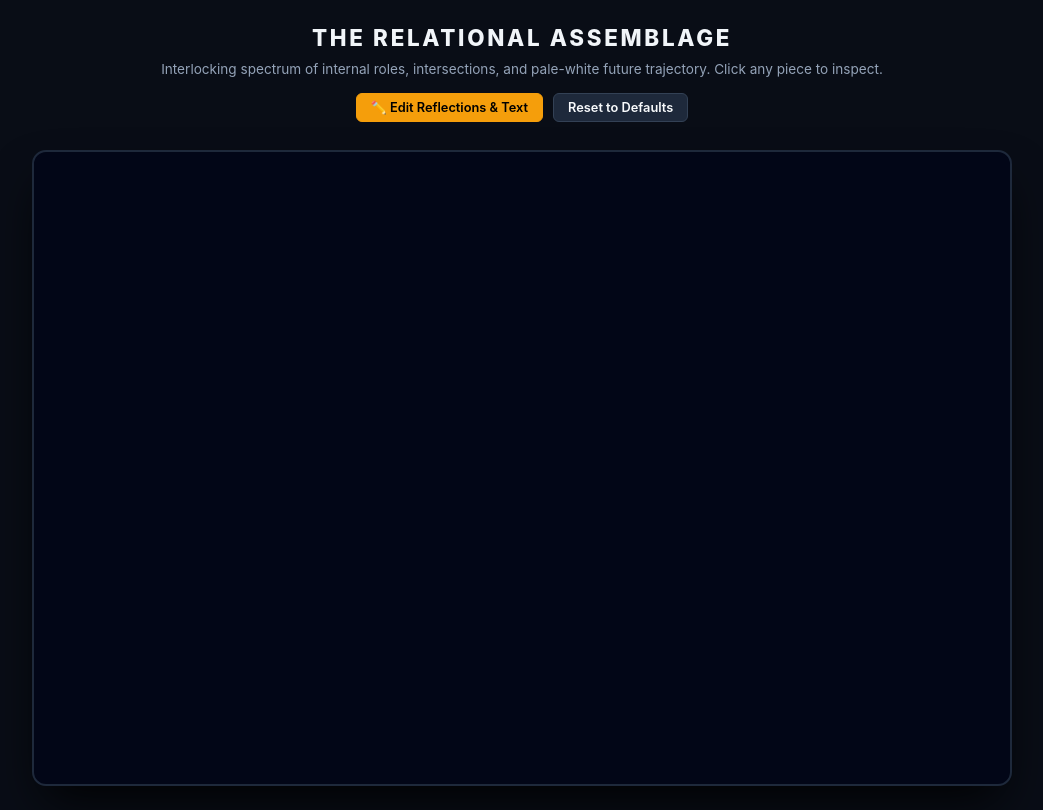
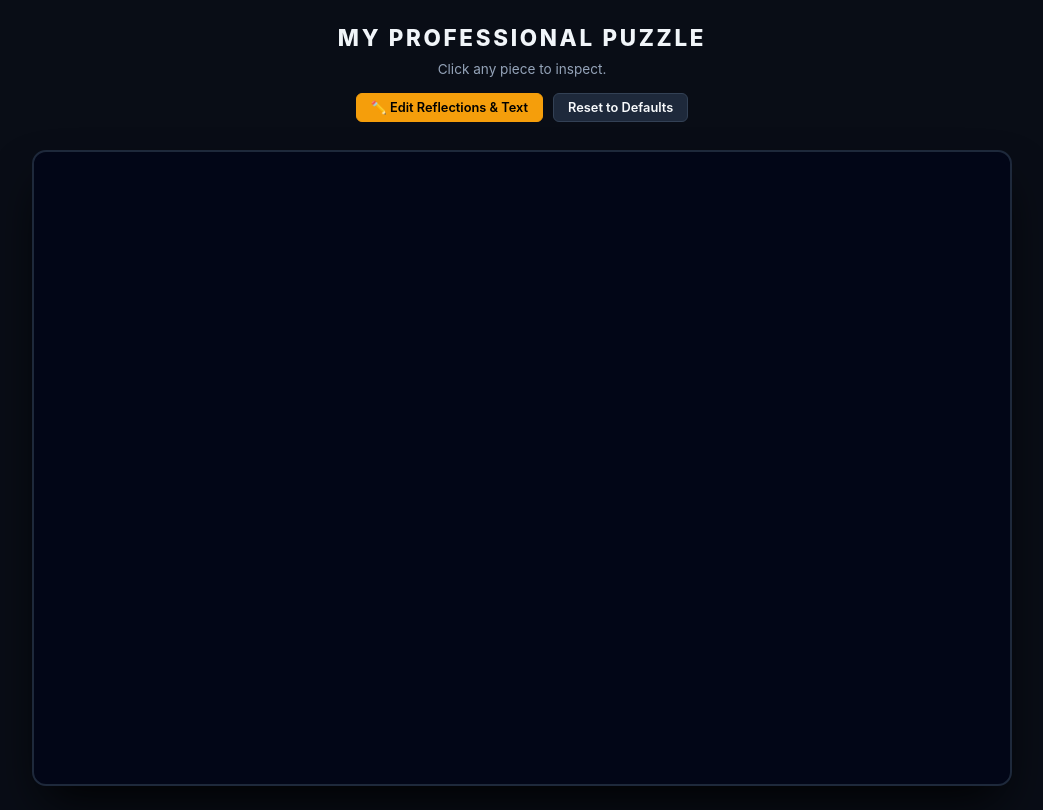
Before and after one commit to shaezelk/Info-280-Artifact, a plain HTML site: page index.html in a window 1280 px wide. Shown: the whole page, without its empty margins (118-1161 px from the left). Drawn offline with Linux system fonts and the light colour scheme.

Commit message:
Update index.html

```diff
--- a/index.html
+++ b/index.html
@@ -225,8 +225,8 @@
 <body>
 
   <header>
-    <h1>The Relational Assemblage</h1>
-    <p class="subtitle">Interlocking spectrum of internal roles, intersections, and pale-white future trajectory. Click any piece to inspect.</p>
+    <h1>My Professional Puzzle</h1>
+    <p class="subtitle"> Click any piece to inspect.</p>
     <div class="btn-bar">
       <button class="action-btn primary" onclick="openEditor()">✏️ Edit Reflections & Text</button>
       <button class="action-btn" onclick="resetDefaults()">Reset to Defaults</button>
```
